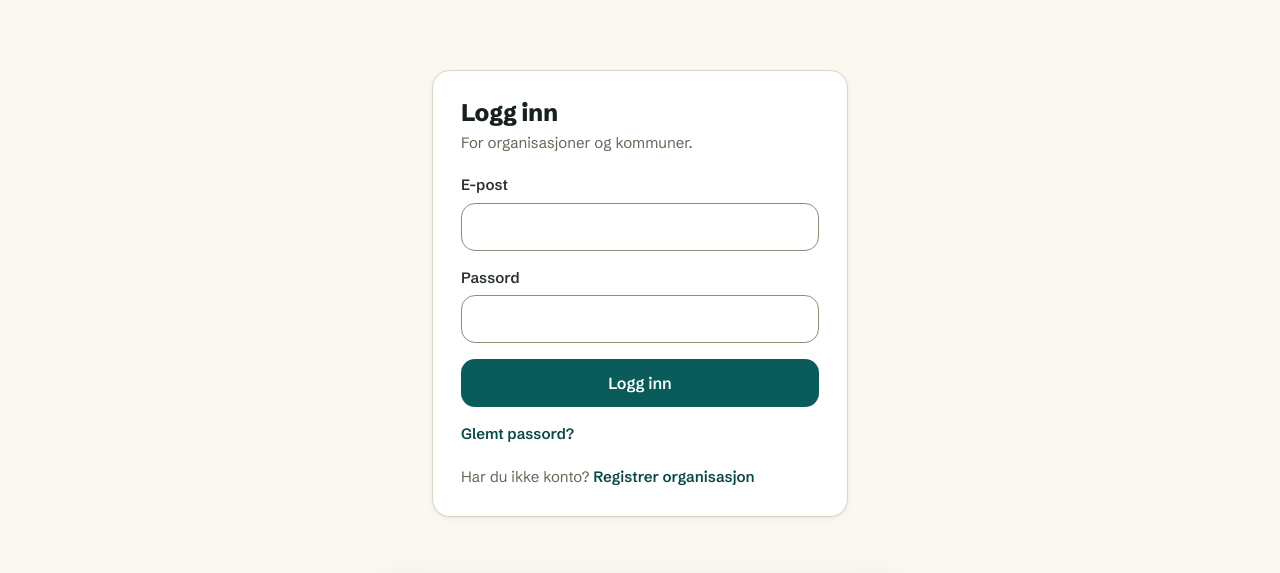
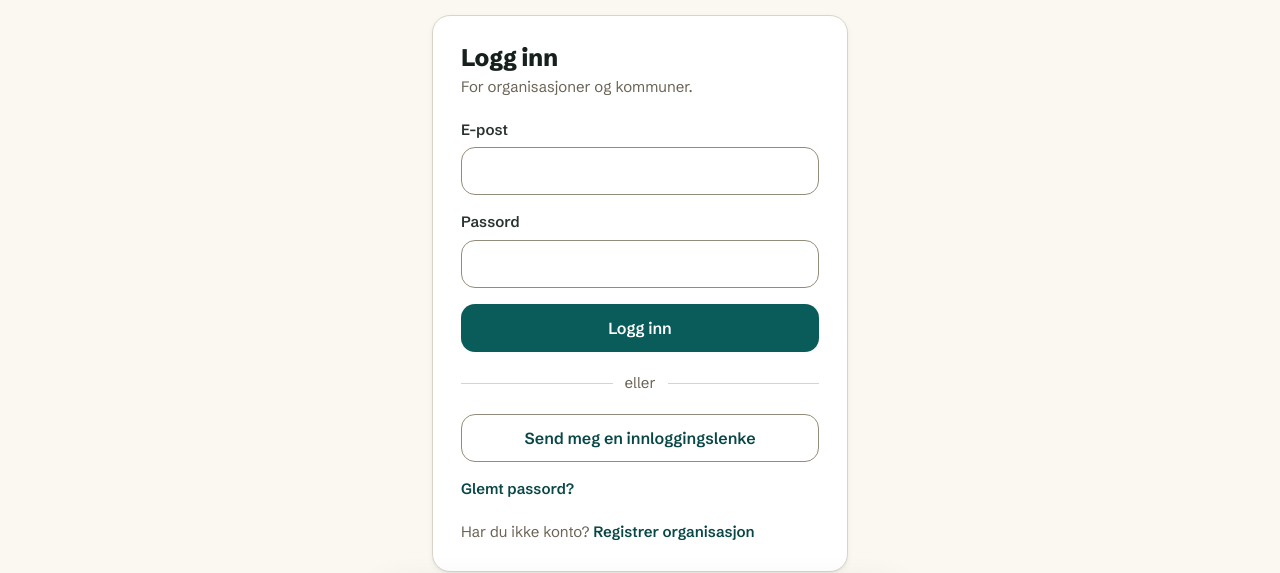
Before and after one commit to Unge-Vil/Skjer-det-noe-, a Next.js app: page /logg-inn in a window 1280 px wide. Shown: the part 139-712 px from the top of the page. Built offline with nearby package versions, Linux system fonts and the light colour scheme; no server answers; the database is empty; a web font is replaced by a local one.

Commit message:
feat: implement magic link sign-in functionality and update documentation

```diff
--- a/app/auth/callback/route.ts
+++ b/app/auth/callback/route.ts
@@ -5,7 +5,9 @@ export async function GET(request: NextRequest) {
   const url = new URL(request.url);
   const code = url.searchParams.get("code");
   const isRecovery = url.searchParams.get("type") === "recovery";
-  const destination = new URL(isRecovery ? "/oppdater-passord" : "/logg-inn", url.origin);
+  const next = url.searchParams.get("next");
+  const isSafeNext = next?.startsWith("/") && new URL(next, url.origin).origin === url.origin;
+  const destination = new URL(isRecovery ? "/oppdater-passord" : isSafeNext ? next : "/admin", url.origin);
 
   if (!code) {
     destination.searchParams.set("error", "auth_callback");
--- a/app/logg-inn/page.tsx
+++ b/app/logg-inn/page.tsx
@@ -34,6 +34,8 @@ export default function LoginPage() {
   const [email, setEmail] = useState("");
   const [password, setPassword] = useState("");
   const [loading, setLoading] = useState(false);
+  const [magicLinkLoading, setMagicLinkLoading] = useState(false);
+  const [magicLinkSent, setMagicLinkSent] = useState(false);
   const [error, setError] = useState<string | null>(null);
 
   const submit = async (e: React.FormEvent) => {
@@ -50,6 +52,24 @@ export default function LoginPage() {
     const next = searchParams.get("next");
     router.push(next?.startsWith("/oauth/authorize?") ? next : "/admin");
     router.refresh();
+  };
+
+  const sendMagicLink = async () => {
+    setError(null);
+    setMagicLinkLoading(true);
+    const next = searchParams.get("next");
+    const callback = new URL("/auth/callback", window.location.origin);
+    if (next?.startsWith("/")) callback.searchParams.set("next", next);
+    const { error } = await createClient().auth.signInWithOtp({
+      email,
+      options: { emailRedirectTo: callback.toString(), shouldCreateUser: false },
+    });
+    setMagicLinkLoading(false);
+    if (error) {
+      setError(t.auth.magicLinkError);
+      return;
+    }
+    setMagicLinkSent(true);
   };
 
   return (
@@ -105,6 +125,22 @@ export default function LoginPage() {
           </Button>
         </form>
 
+        <div style={{ display: "flex", alignItems: "center", gap: 12, margin: "20px 0" }}>
+          <span style={{ flex: 1, height: 1, background: "var(--border-subtle)" }} />
+          <span style={{ color: "var(--text-muted)", fontSize: "var(--fs-sm)" }}>{t.auth.or}</span>
+          <span style={{ flex: 1, height: 1, background: "var(--border-subtle)" }} />
+        </div>
+
+        {magicLinkSent ? (
+          <p role="status" style={{ margin: 0, color: "var(--text-body)", fontSize: "var(--fs-sm)" }}>
+            {t.auth.magicLinkSent}
+          </p>
+        ) : (
+          <Button type="button" variant="secondary" fullWidth loading={magicLinkLoading} onClick={sendMagicLink}>
+            {magicLinkLoading ? t.auth.sending : t.auth.sendMagicLink}
+          </Button>
+        )}
+
         <p style={{ margin: "16px 0 0", fontSize: "var(--fs-sm)" }}>
           <Link href="/glemt-passord" style={{ color: "var(--text-link)", fontWeight: 600 }}>
             {t.auth.forgotPassword}
--- a/lib/i18n/dictionaries/en.ts
+++ b/lib/i18n/dictionaries/en.ts
@@ -264,6 +264,10 @@ export const en: Dictionary = {
     login: "Log in",
     loggingIn: "Logging in…",
     loginError: "Wrong email or password.",
+    or: "or",
+    sendMagicLink: "Send me a sign-in link",
+    magicLinkSent: "Check your inbox for a secure sign-in link.",
+    magicLinkError: "Couldn't send the sign-in link. Try again.",
     forgotPassword: "Forgot your password?",
     forgotPasswordTitle: "Forgot password",
     forgotPasswordSubtitle: "Enter your email address and we'll send you a link.",
--- a/lib/i18n/dictionaries/nb.ts
+++ b/lib/i18n/dictionaries/nb.ts
@@ -262,6 +262,10 @@ export const nb = {
     login: "Logg inn",
     loggingIn: "Logger inn…",
     loginError: "Feil e-post eller passord.",
+    or: "eller",
+    sendMagicLink: "Send meg en innloggingslenke",
+    magicLinkSent: "Sjekk innboksen din for en sikker innloggingslenke.",
+    magicLinkError: "Kunne ikke sende innloggingslenken. Prøv igjen.",
     forgotPassword: "Glemt passord?",
     forgotPasswordTitle: "Glemt passord",
     forgotPasswordSubtitle: "Skriv inn e-postadressen din, så sender vi deg en lenke.",
```
Also changed, not shown: 1 other file (tests, documents, lock files or other folders).
